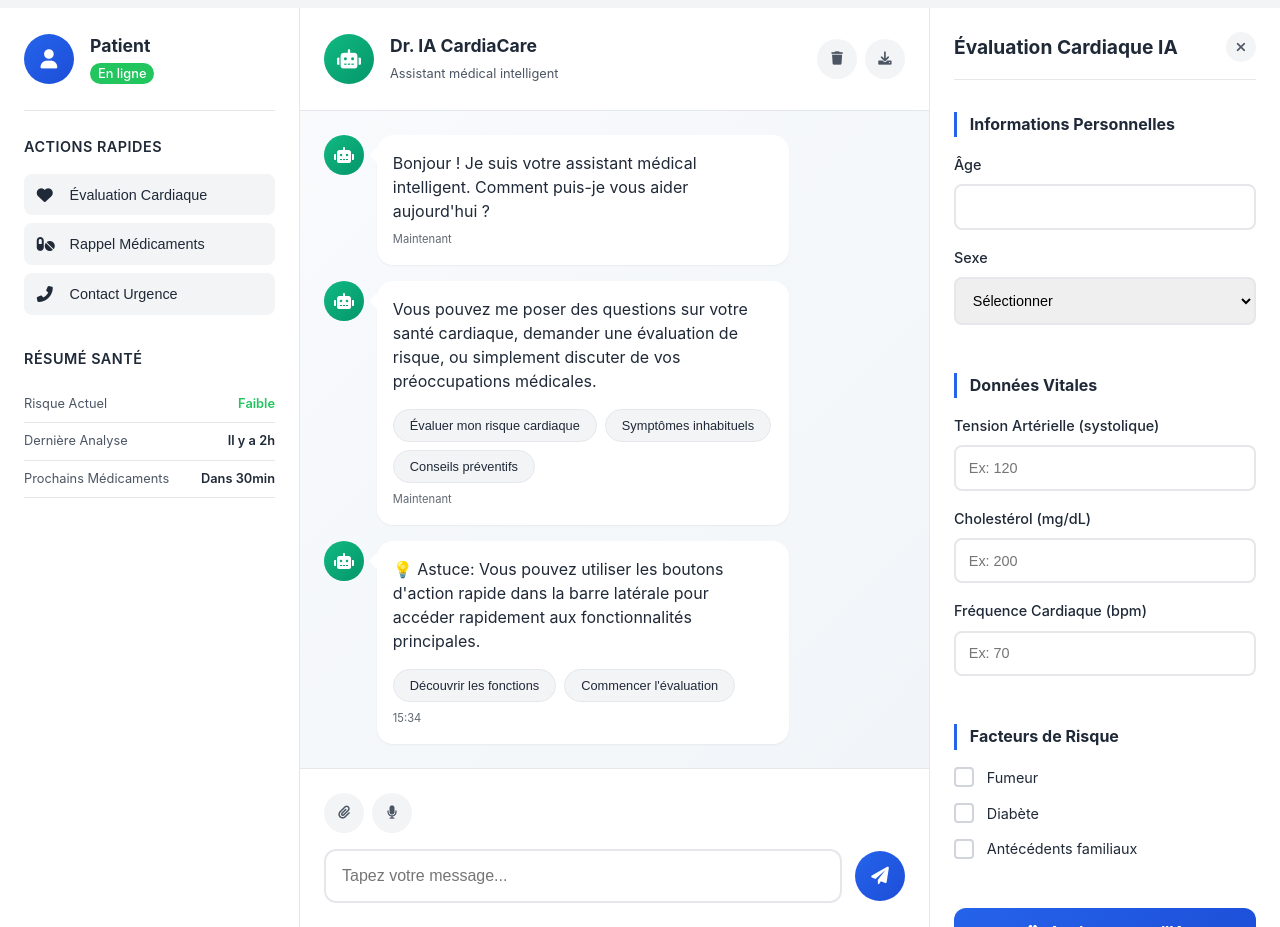
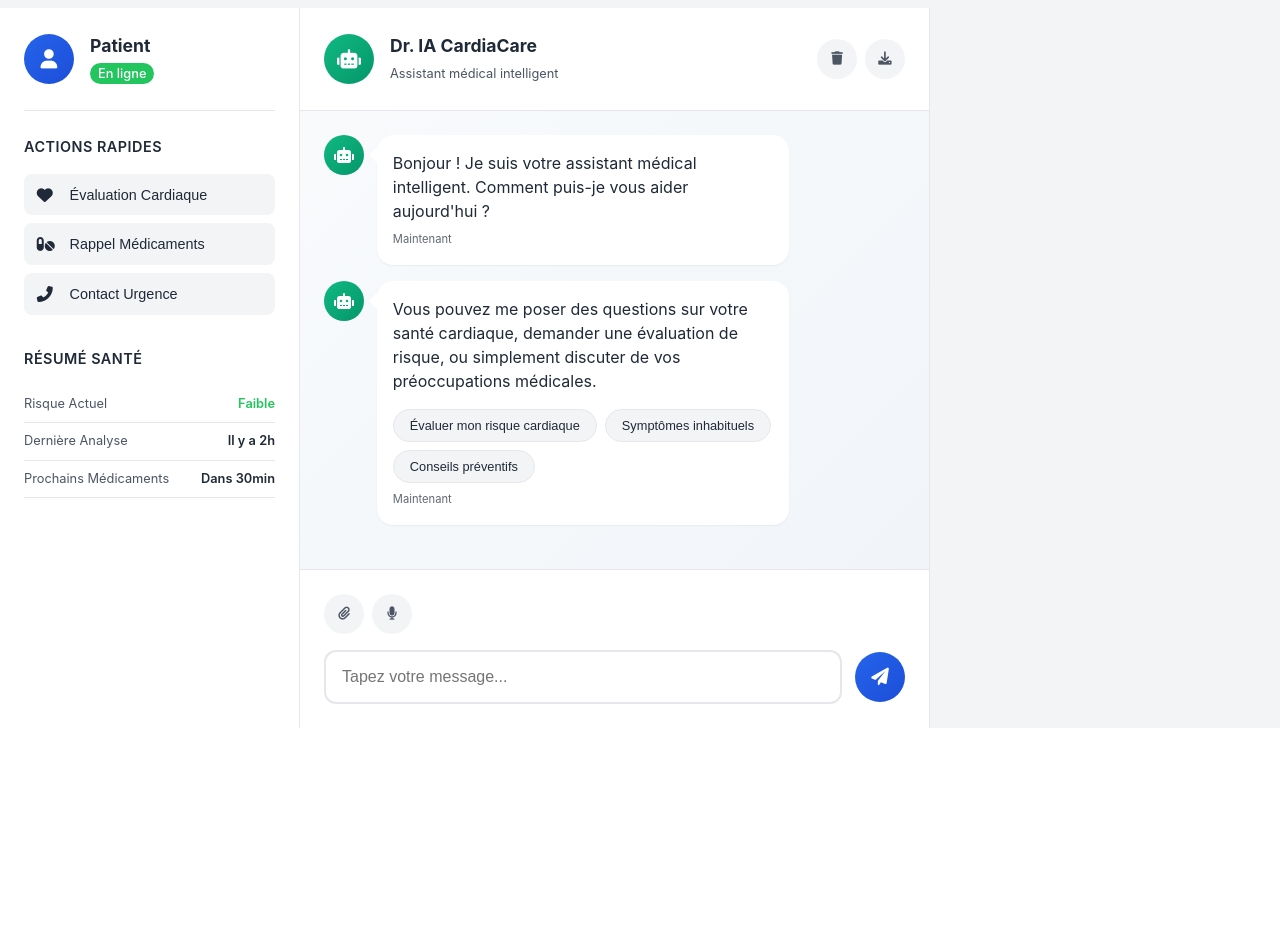
Before and after one commit to Ayahanini/PFA, a Python web app: template templates/chat.html in a window 1280 px wide. Shown: the part 72-999 px from the top of the page. After the commit the page ends 800 px from the top, so only its background shows below. Run offline with Jinja, Linux system fonts and the light colour scheme; the template is opened without the code that fills it, so the values that code supplies are empty.

Commit message:
Interface du chatbot

```diff
--- a/templates/chat.html
+++ b/templates/chat.html
@@ -152,120 +152,6 @@
             </div>
         </main>
 
-        <!-- Panel d'évaluation médicale -->
-        <aside class="medical-panel" id="medicalPanel">
-            <div class="panel-header">
-                <h3>Évaluation Cardiaque IA</h3>
-                <button class="close-panel" onclick="closeMedicalPanel()">
-                    <i class="fas fa-times"></i>
-                </button>
-            </div>
-
-            <form class="medical-form" id="medicalForm">
-                <div class="form-section">
-                    <h4>Informations Personnelles</h4>
-                    <div class="form-group">
-                        <label for="age">Âge</label>
-                        <input type="number" id="age" min="18" max="120" required>
-                    </div>
-                    <div class="form-group">
-                        <label for="gender">Sexe</label>
-                        <select id="gender" required>
-                            <option value="">Sélectionner</option>
-                            <option value="M">Homme</option>
-                            <option value="F">Femme</option>
-                        </select>
-                    </div>
-                </div>
-
-                <div class="form-section">
-                    <h4>Données Vitales</h4>
-                    <div class="form-group">
-                        <label for="bloodPressure">Tension Artérielle (systolique)</label>
-                        <input type="number" id="bloodPressure" min="80" max="250" placeholder="Ex: 120">
-                    </div>
-                    <div class="form-group">
-                        <label for="cholesterol">Cholestérol (mg/dL)</label>
-                        <input type="number" id="cholesterol" min="100" max="500" placeholder="Ex: 200">
-                    </div>
-                    <div class="form-group">
-                        <label for="heartRate">Fréquence Cardiaque (bpm)</label>
-                        <input type="number" id="heartRate" min="40" max="200" placeholder="Ex: 70">
-                    </div>
-                </div>
-
-                <div class="form-section">
-                    <h4>Facteurs de Risque</h4>
-                    <div class="checkbox-group">
-                        <label class="checkbox-label">
-                            <input type="checkbox" id="smoking">
-                            <span class="checkmark"></span>
-                            Fumeur
-                        </label>
-                        <label class="checkbox-label">
-                            <input type="checkbox" id="diabetes">
-                            <span class="checkmark"></span>
-                            Diabète
-                        </label>
-                        <label class="checkbox-label">
-                            <input type="checkbox" id="familyHistory">
-                            <span class="checkmark"></span>
-                            Antécédents familiaux
-                        </label>
-                    </div>
-                </div>
-
-                <button type="submit" class="analyze-btn">
-                    <i class="fas fa-brain"></i>
-                    Analyser avec l'IA
-                </button>
-            </form>
-
-            <div class="prediction-result" id="predictionResult" style="display: none;">
-                <div class="result-header">
-                    <i class="fas fa-chart-pulse"></i>
-                    <h4>Résultat de l'Analyse</h4>
-                </div>
-                <div class="risk-level" id="riskLevel">
-                    <!-- Résultat dynamique -->
-                </div>
-                <div class="recommendations" id="recommendations">
-                    <!-- Recommandations dynamiques -->
-                </div>
-            </div>
-        </aside>
-    </div>
-
-    <!-- Modal d'urgence -->
-    <div class="emergency-modal" id="emergencyModal">
-        <div class="modal-content">
-            <div class="modal-header emergency">
-                <i class="fas fa-exclamation-triangle"></i>
-                <h3>Contact d'Urgence</h3>
-            </div>
-            <div class="modal-body">
-                <p>En cas d'urgence médicale, contactez immédiatement :</p>
-                <div class="emergency-contacts">
-                    <div class="emergency-contact">
-                        <i class="fas fa-phone"></i>
-                        <span>SAMU : 15</span>
-                    </div>
-                    <div class="emergency-contact">
-                        <i class="fas fa-ambulance"></i>
-                        <span>Urgences : 112</span>
-                    </div>
-                    <div class="emergency-contact">
-                        <i class="fas fa-hospital"></i>
-                        <span>Hôpital le plus proche</span>
-                    </div>
-                </div>
-                <p class="warning">⚠️ Ce chatbot ne remplace pas un avis médical professionnel.</p>
-            </div>
-            <div class="modal-actions">
-                <button class="btn btn-primary" onclick="closeEmergencyModal()">Compris</button>
-            </div>
-        </div>
-    </div>
 
 
 </body>
```
